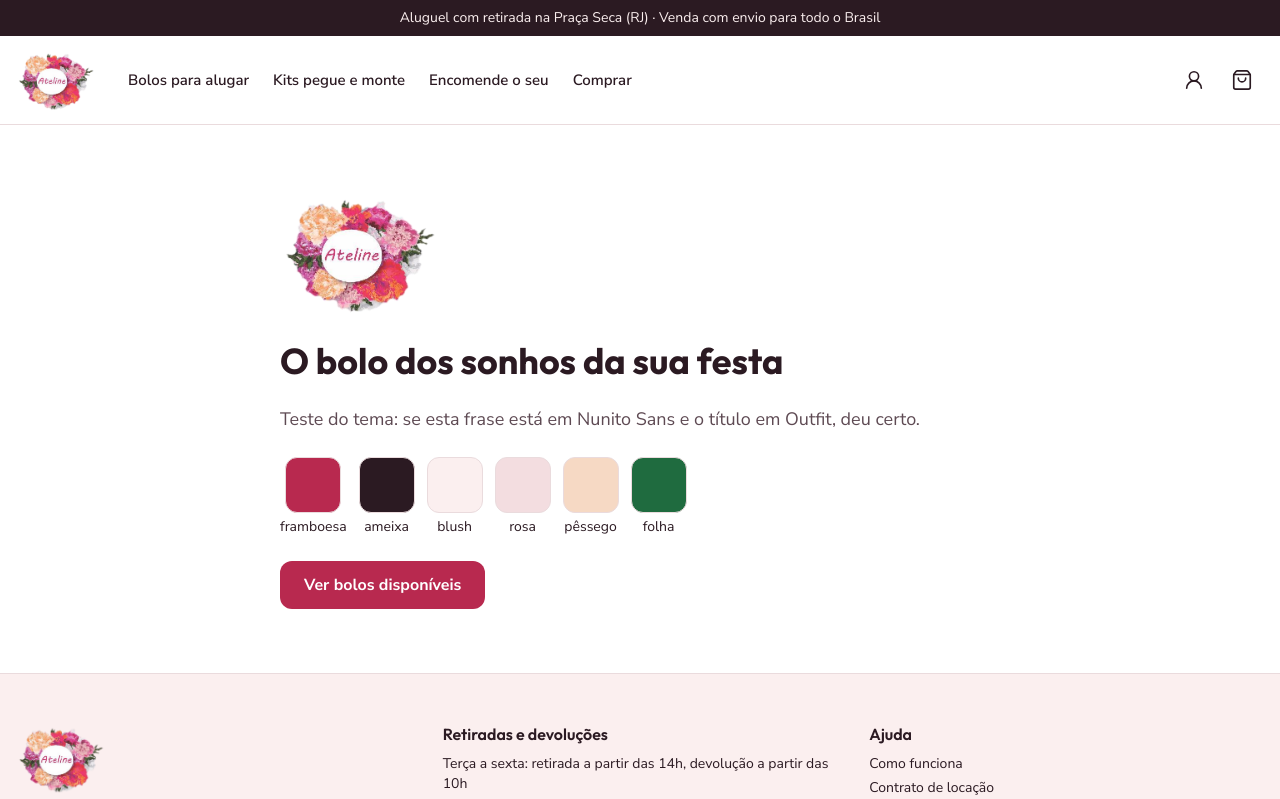
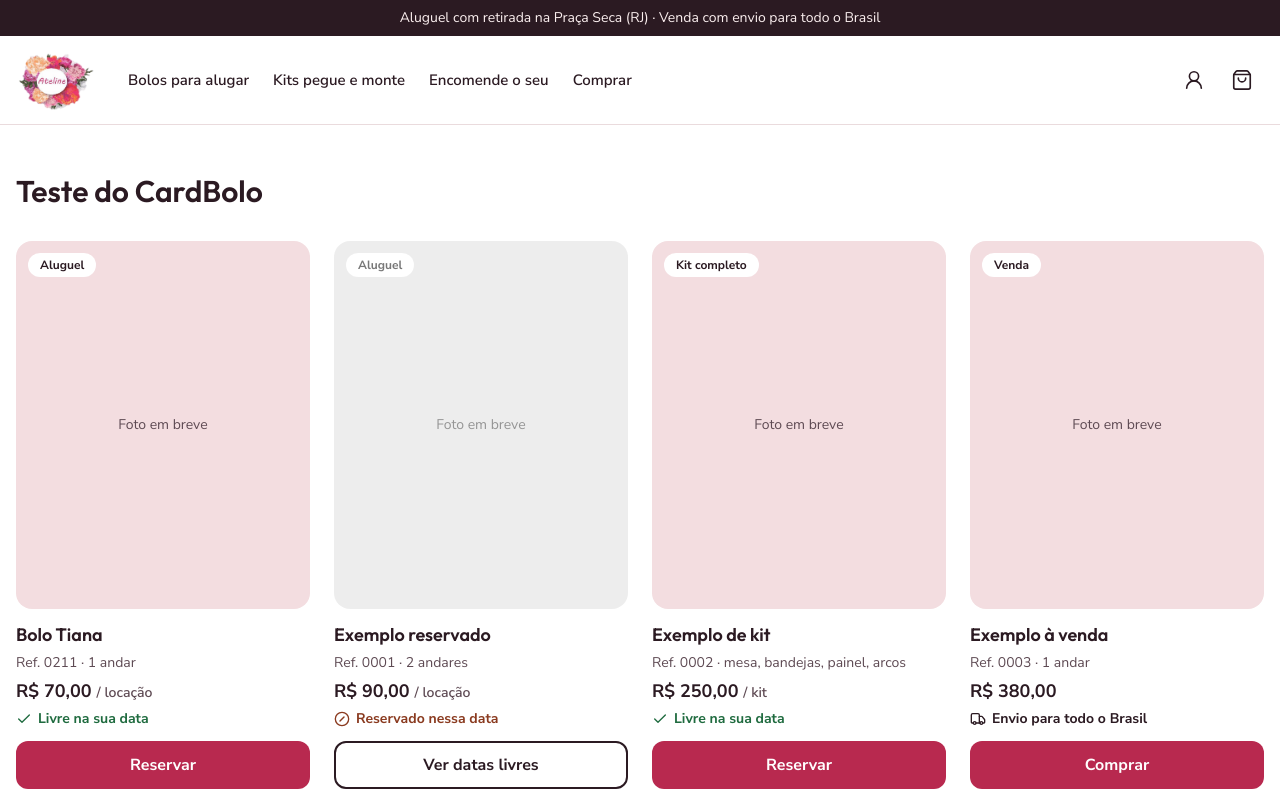
Before and after one commit to DanieSolinho/ateline, a Next.js app: page / in a window 1280 px wide. Shown: the top 799 px of the page. Built offline with nearby package versions, Linux system fonts and the light colour scheme.

Commit message:
commit -m "CardBolo com variações de aluguel, reservado, kit e venda"

```diff
--- a/app/page.tsx
+++ b/app/page.tsx
@@ -1,38 +1,34 @@
-import Image from "next/image";
+import { CardBolo } from "@/components/CardBolo";
+import type { Bolo } from "@/types/bolo";
 
-const amostras = [
-  { nome: "framboesa", classe: "bg-framboesa" },
-  { nome: "ameixa", classe: "bg-ameixa" },
-  { nome: "blush", classe: "bg-blush" },
-  { nome: "rosa", classe: "bg-rosa" },
-  { nome: "pêssego", classe: "bg-pessego" },
-  { nome: "folha", classe: "bg-folha" },
+// Dados de exemplo: só o Bolo Tiana é real. Os outros saem quando a planilha chegar.
+const exemplos: { bolo: Bolo; disponivel?: boolean }[] = [
+  {
+    bolo: { codigo: "0211", nome: "Bolo Tiana", tipo: "bolo", modalidade: "aluguel", tema: "princesas", andares: 1, precoLocacao: 70 },
+    disponivel: true,
+  },
+  {
+    bolo: { codigo: "0001", nome: "Exemplo reservado", tipo: "bolo", modalidade: "aluguel", tema: "safari", andares: 2, precoLocacao: 90 },
+    disponivel: false,
+  },
+  {
+    bolo: { codigo: "0002", nome: "Exemplo de kit", tipo: "kit_completo", modalidade: "aluguel", tema: "floral", andares: 1, precoLocacao: 250, itensKit: ["mesa", "bandejas", "painel", "arcos"] },
+    disponivel: true,
+  },
+  {
+    bolo: { codigo: "0003", nome: "Exemplo à venda", tipo: "bolo", modalidade: "venda", tema: "futebol", andares: 1, precoVenda: 380 },
+  },
 ];
 
 export default function Home() {
   return (
-    <main className="mx-auto flex w-full max-w-3xl flex-col gap-6 px-6 py-16">
-      <Image src="/logo-ateline.png" alt="Ateline" width={160} height={128} priority />
-
-      <h1 className="font-display text-4xl font-bold">
-        O bolo dos sonhos da sua festa
-      </h1>
-      <p className="text-lg text-ameixa-suave">
-        Teste do tema: se esta frase está em Nunito Sans e o título em Outfit, deu certo.
-      </p>
-
-      <div className="flex flex-wrap gap-3">
-        {amostras.map((cor) => (
-          <div key={cor.nome} className="flex flex-col items-center gap-1 text-sm">
-            <span className={`h-14 w-14 rounded-xl border border-linha ${cor.classe}`} />
-            {cor.nome}
-          </div>
+    <main className="mx-auto w-full max-w-7xl px-4 py-12">
+      <h1 className="mb-8 font-display text-3xl font-semibold">Teste do CardBolo</h1>
+      <div className="grid grid-cols-2 gap-x-6 gap-y-10 md:grid-cols-4">
+        {exemplos.map(({ bolo, disponivel }) => (
+          <CardBolo key={bolo.codigo} bolo={bolo} disponivel={disponivel} />
         ))}
       </div>
-
-      <button className="h-12 self-start rounded-xl bg-framboesa px-6 font-bold text-white hover:bg-framboesa-escura">
-        Ver bolos disponíveis
-      </button>
     </main>
   );
 }
--- /dev/null
+++ b/components/CardBolo.tsx
@@ -0,0 +1,104 @@
+import Image from "next/image";
+import Link from "next/link";
+import { Check, CircleSlash, Truck } from "lucide-react";
+import type { Bolo, TipoBolo } from "@/types/bolo";
+import { formatarPreco } from "@/lib/formatar";
+
+type CardBoloProps = {
+  bolo: Bolo;
+  // true = livre na data escolhida · false = reservado · sem valor = nenhuma data escolhida
+  disponivel?: boolean;
+};
+
+const nomeDoTipo: Record<TipoBolo, string> = {
+  bolo: "Aluguel",
+  mini_kit: "Mini kit",
+  kit_completo: "Kit completo",
+};
+
+export function CardBolo({ bolo, disponivel }: CardBoloProps) {
+  const ehVenda = bolo.modalidade === "venda";
+  const reservado = disponivel === false;
+
+  const selo = ehVenda ? "Venda" : nomeDoTipo[bolo.tipo];
+  const preco = ehVenda ? bolo.precoVenda : bolo.precoLocacao;
+  const sufixo = ehVenda ? "" : bolo.tipo === "bolo" ? "/ locação" : "/ kit";
+
+  const detalhe =
+    bolo.tipo === "bolo"
+      ? `${bolo.andares} ${bolo.andares === 1 ? "andar" : "andares"}`
+      : bolo.itensKit?.join(", ");
+
+  let textoBotao = "Reservar";
+  if (ehVenda) textoBotao = "Comprar";
+  if (reservado) textoBotao = "Ver datas livres";
+
+  return (
+    <article className="flex flex-col gap-3">
+      <div
+        className={`relative aspect-[4/5] overflow-hidden rounded-2xl bg-rosa ${
+          reservado ? "opacity-60 grayscale" : ""
+        }`}
+      >
+        {bolo.foto ? (
+          <Image
+            src={bolo.foto}
+            alt={bolo.nome}
+            fill
+            sizes="(min-width: 768px) 25vw, 50vw"
+            className="object-cover"
+          />
+        ) : (
+          <span className="grid h-full place-items-center text-sm text-ameixa-suave">
+            Foto em breve
+          </span>
+        )}
+        <span className="absolute left-3 top-3 rounded-full bg-white px-3 py-1 text-xs font-bold">
+          {selo}
+        </span>
+      </div>
+
+      <div className="flex flex-col gap-1">
+        <h3 className="font-display text-lg font-semibold">{bolo.nome}</h3>
+        <p className="text-sm text-ameixa-suave">
+          Ref. {bolo.codigo}
+          {detalhe && ` · ${detalhe}`}
+        </p>
+
+        {preco !== undefined && (
+          <p className="text-lg font-bold">
+            {formatarPreco(preco)}{" "}
+            <span className="text-sm font-semibold text-ameixa-suave">{sufixo}</span>
+          </p>
+        )}
+
+        {ehVenda && (
+          <p className="flex items-center gap-1.5 text-sm font-bold">
+            <Truck size={16} /> Envio para todo o Brasil
+          </p>
+        )}
+        {!ehVenda && disponivel === true && (
+          <p className="flex items-center gap-1.5 text-sm font-bold text-folha">
+            <Check size={16} /> Livre na sua data
+          </p>
+        )}
+        {!ehVenda && reservado && (
+          <p className="flex items-center gap-1.5 text-sm font-bold text-alerta">
+            <CircleSlash size={16} /> Reservado nessa data
+          </p>
+        )}
+      </div>
+
+      <Link
+        href={`/bolo/${bolo.codigo}`}
+        className={`grid h-12 place-items-center rounded-xl font-bold ${
+          reservado
+            ? "border-2 border-ameixa bg-white text-ameixa"
+            : "bg-framboesa text-white hover:bg-framboesa-escura"
+        }`}
+      >
+        {textoBotao}
+      </Link>
+    </article>
+  );
+}
--- /dev/null
+++ b/lib/formatar.ts
@@ -0,0 +1,8 @@
+const formatador = new Intl.NumberFormat("pt-BR", {
+  style: "currency",
+  currency: "BRL",
+});
+
+export function formatarPreco(valor: number) {
+  return formatador.format(valor); // 70 → "R$ 70,00"
+}
```
